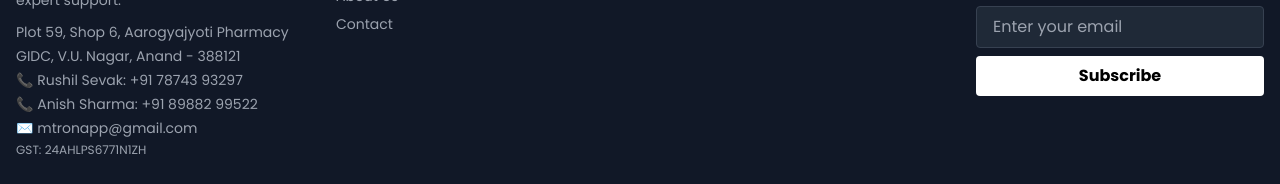
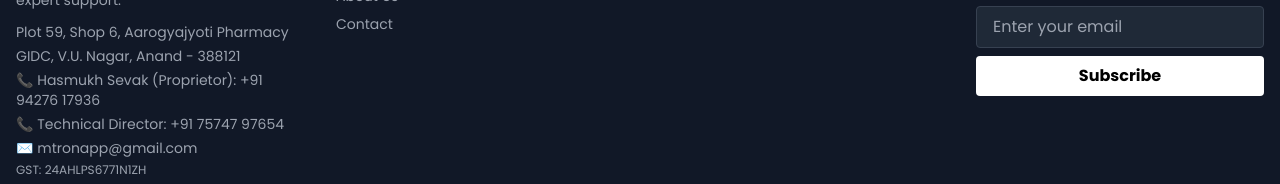
Before and after one commit to manan2425/Ecommerce, a React (Vite) app in the folder client/: page /shop in a window 1280 px wide. Shown: the part 231-415 px from the top of the page. Built offline with nearby package versions, Linux system fonts and the light colour scheme; no server answers.

Commit message:
fix footer final

```diff
--- a/client/src/components/common/footer.jsx
+++ b/client/src/components/common/footer.jsx
@@ -14,8 +14,8 @@ function Footer({ simplified = false }) {
                         <div className="text-gray-400 text-sm mt-3 space-y-1">
                             <p>Plot 59, Shop 6, Aarogyajyoti Pharmacy</p>
                             <p>GIDC, V.U. Nagar, Anand - 388121</p>
-                            <p>📞 Rushil Sevak: +91 78743 93297</p>
-                            <p>📞 Anish Sharma: +91 89882 99522</p>
+                            <p>📞 Hasmukh Sevak (Proprietor): +91 94276 17936</p>
+                            <p>📞 Technical Director: +91 75747 97654</p>
                             <p>✉️ mtronapp@gmail.com</p>
                             <p className="text-xs mt-2">GST: 24AHLPS6771N1ZH</p>
                         </div>
```
